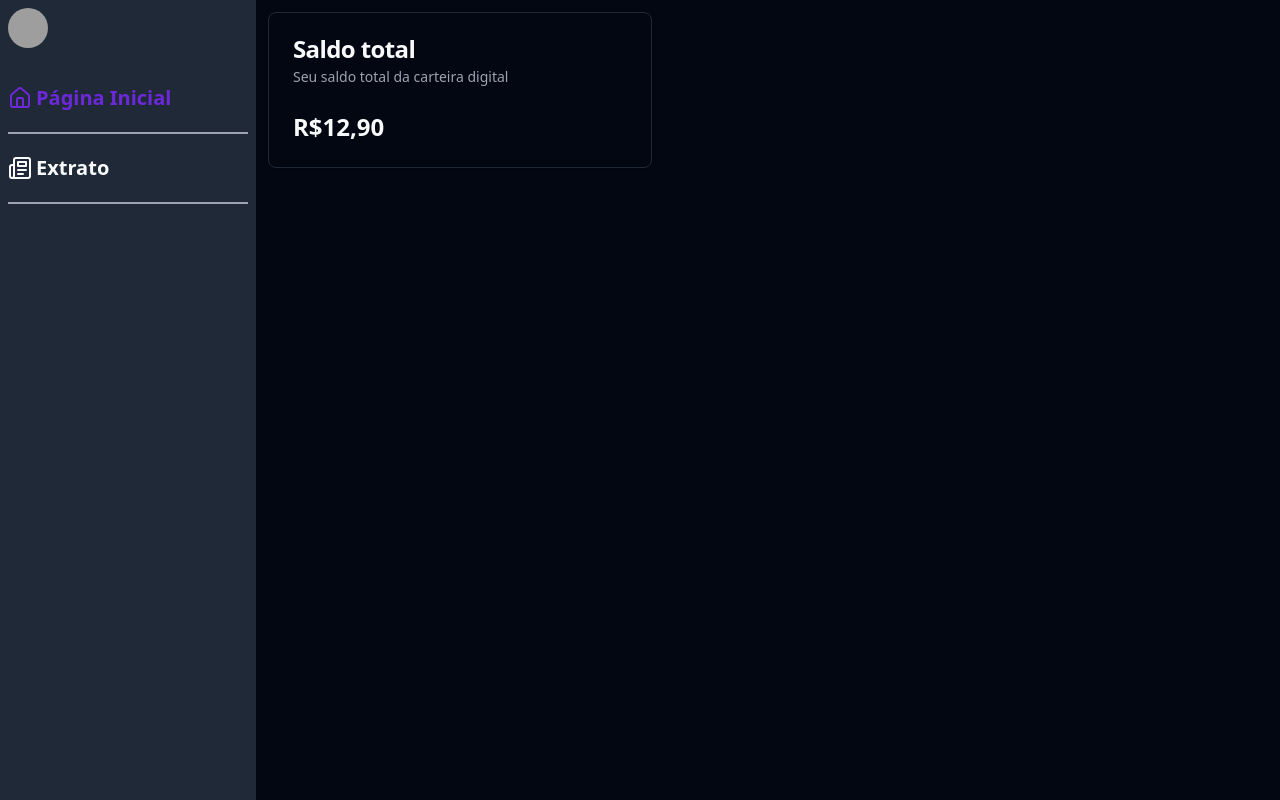
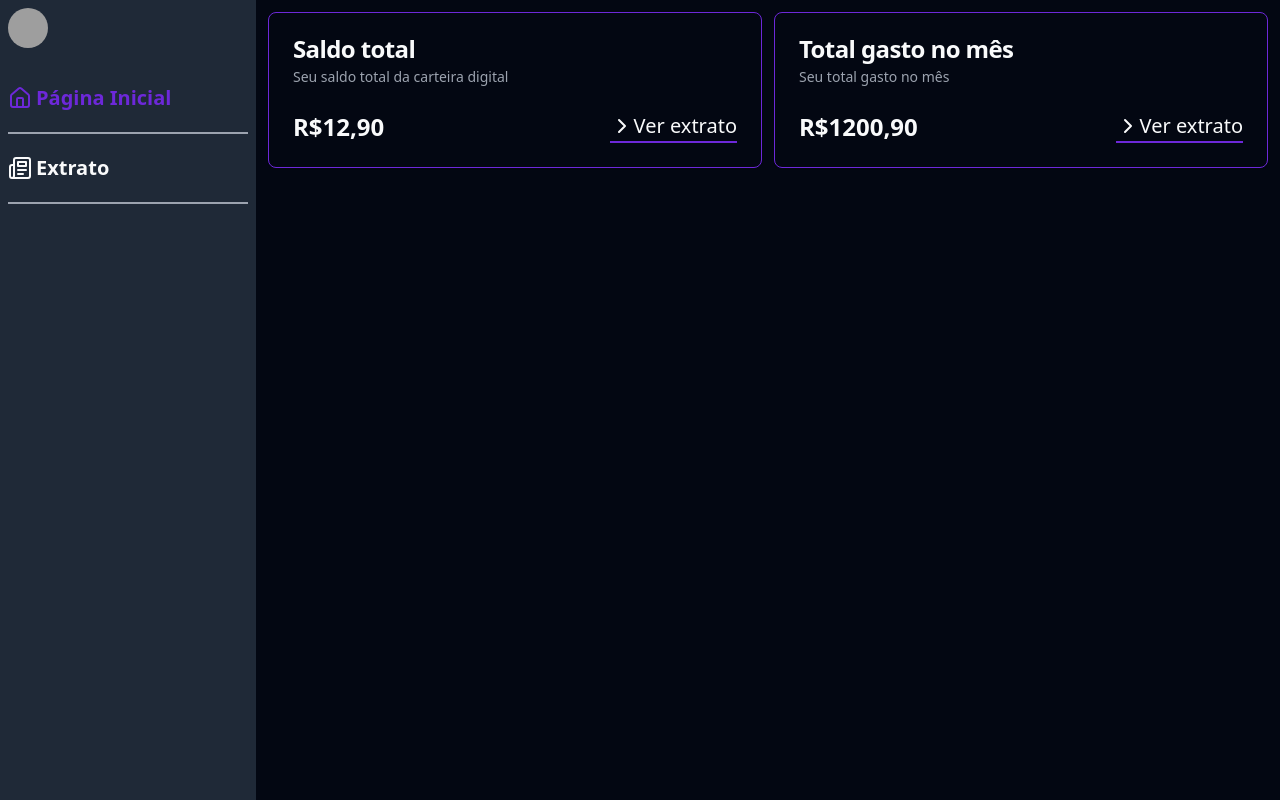
Before and after one commit to Texeraaa/Project-F.web, a React (Vite) app: page / in a window 1280 px wide. Built offline with nearby package versions, Linux system fonts and the light colour scheme; grey boxes are pictures that could not be loaded.

Commit message:
feat(pages):`dashboard`: adding firsts cards

```diff
--- a/src/pages/app/dashboard.tsx
+++ b/src/pages/app/dashboard.tsx
@@ -1,4 +1,6 @@
+import { ChevronRight } from 'lucide-react'
 import { Helmet } from 'react-helmet-async'
+import { Link } from 'react-router-dom'
 
 import {
   Card,
@@ -7,21 +9,46 @@ import {
   CardHeader,
   CardTitle,
 } from '@/components/ui/card'
-
 export function Dashboard() {
   return (
-    <section className="flex gap-3 p-3">
+    <section className="flex h-full flex-col gap-3  p-3 antialiased">
       <Helmet title="Dashboard" />
-
-      <Card className="min-w-96">
+      <div className="flex items-start justify-center gap-3">
+        <Card className="w-1/2 border-primary">
           <CardHeader>
             <CardTitle>Saldo total</CardTitle>
-          <CardDescription>Seu saldo total da carteira digital</CardDescription>
+            <CardDescription>
+              Seu saldo total da carteira digital
+            </CardDescription>
           </CardHeader>
-        <CardContent>
+          <CardContent className="flex justify-between ">
             <p className="text-2xl font-bold">R$12,90</p>
+            <Link
+              to={'/extracts'}
+              className="flex cursor-pointer items-center border-b-2 border-primary text-xl font-normal"
+            >
+              <ChevronRight />
+              Ver extrato
+            </Link>
+          </CardContent>
+        </Card>{' '}
+        <Card className="w-1/2 border-primary">
+          <CardHeader>
+            <CardTitle>Total gasto no mês</CardTitle>
+            <CardDescription>Seu total gasto no mês</CardDescription>
+          </CardHeader>
+          <CardContent className="flex justify-between ">
+            <p className="text-2xl font-bold">R$1200,90</p>
+            <Link
+              to={'/extracts'}
+              className="flex cursor-pointer items-center border-b-2 border-primary text-xl font-normal"
+            >
+              <ChevronRight />
+              Ver extrato
+            </Link>
           </CardContent>
         </Card>
+      </div>
     </section>
   )
 }
```
Lines whose indentation alone changed are shown as unchanged.
